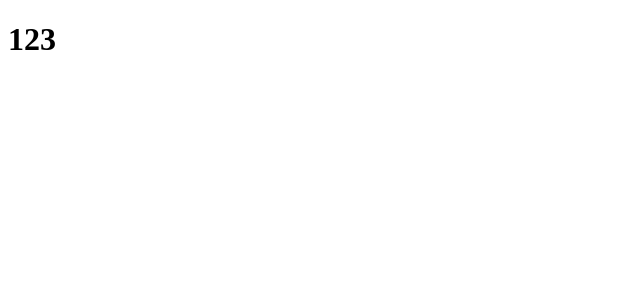
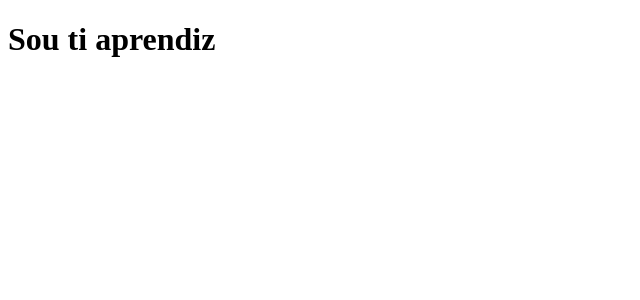
Before and after one commit to lucasmikuri/clone-tabnews, a Next.js app: page / in a window 1280 px wide. Shown: the top 300 px of the page, without its empty margins (0-640 px from the left). Built offline with nearby package versions, Linux system fonts and the light colour scheme.

Commit message:
pagina inicial

```diff
--- a/pages/index.js
+++ b/pages/index.js
@@ -1,7 +1,7 @@
 function Home() {
   return (
     <h1>
-      <div>123</div>
+    <div>Sou ti aprendiz</div>
     </h1>
   );
 }
```
